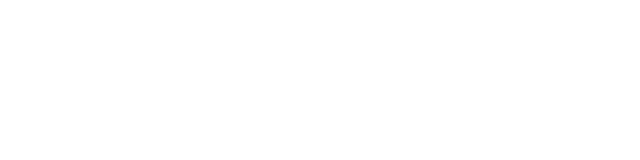
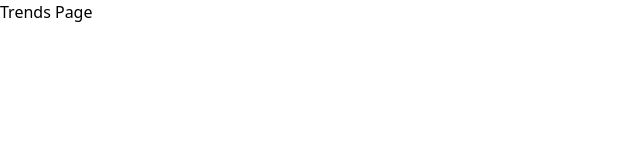
Before and after one commit to Maruf346/Papyrus, a React (Vite) app in the folder frontend/: page /trends in a window 1280 px wide. Before the commit this address had no page. Shown: the top 160 px of the page, without its empty margins (0-640 px from the left). Built offline with nearby package versions, Linux system fonts and the light colour scheme.

Commit message:
added trends page and linked to header

```diff
--- a/frontend/src/App.jsx
+++ b/frontend/src/App.jsx
@@ -3,6 +3,7 @@ import { Routes, Route } from 'react-router-dom'
 import Home from './pages/Home'
 import About from './pages/About'
 import Search from './pages/Search'
+import Trends from './pages/Trends'
 
 export default function App(){
   return (
@@ -10,6 +11,7 @@ export default function App(){
       <Route path="/" element={<Home/>} />
       <Route path="/about" element={<About/>} />
       <Route path="/search" element={<Search/>} />
+      <Route path="/trends" element={<Trends/>} />
     </Routes>
   )
 }
--- a/frontend/src/components/Header.jsx
+++ b/frontend/src/components/Header.jsx
@@ -22,7 +22,8 @@ export default function Header() {
                     >
                         Features
                     </Link>
-                    <Link to="/search" className="hover:text-stone-900">Search</Link>
+                    <Link to="/search" className="hover:text-stone-900">Recommender</Link>
+                    <Link to="/trends" className="hover:text-stone-900">Trends</Link>
                     <Link to="/about" className="hover:text-stone-900">About</Link>
                 </nav>
             </div>
--- /dev/null
+++ b/frontend/src/pages/Trends.jsx
@@ -0,0 +1,11 @@
+import React from 'react'
+
+const Trends = () => {
+  return (
+    <div>
+        <h1>Trends Page</h1>
+    </div>
+  )
+}
+
+export default Trends
```
